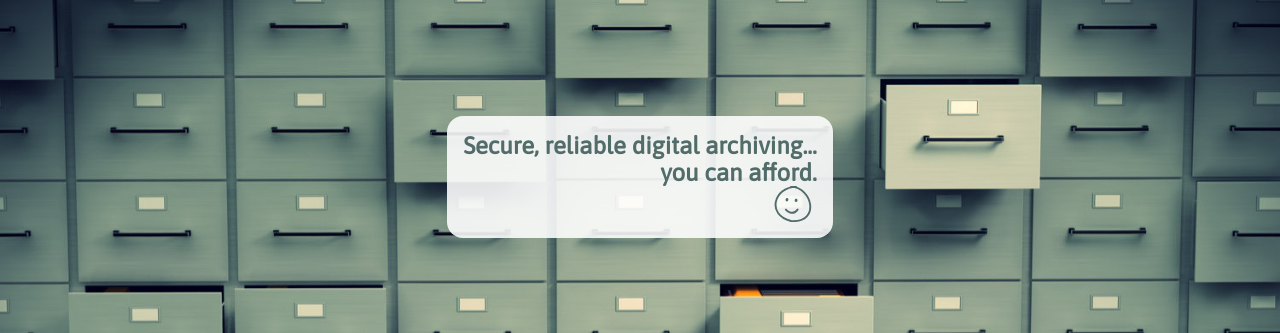
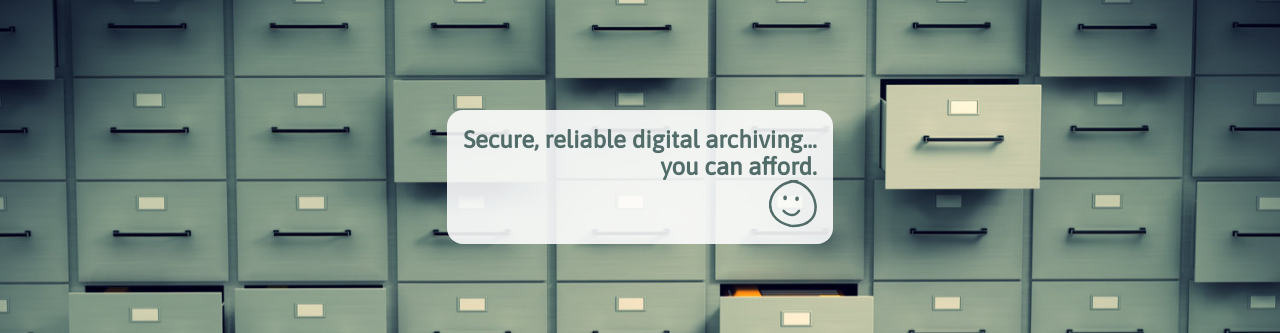
Before and after one commit to PageFlowPensacola/pageflow.com, a Jekyll site: the page built from index.markdown, in a window 1280 px wide. Shown: the part 223-556 px from the top of the page. Built offline with Jekyll 4.4.1, drawn with Linux system fonts in a browser that asks for light colours; some web fonts are replaced; our own code applies the rules of GitHub Pages for plain Markdown files.

Commit message:
Remove 50% height from hero div.

```diff
--- a/styles/main.css
+++ b/styles/main.css
@@ -239,7 +239,6 @@ section>p {
 
 .hero div {
   background: rgba(255, 255, 255, 0.88);
-  height: 50%;
   display: flex;
   flex-direction: column;
   justify-content: space-evenly;
```
